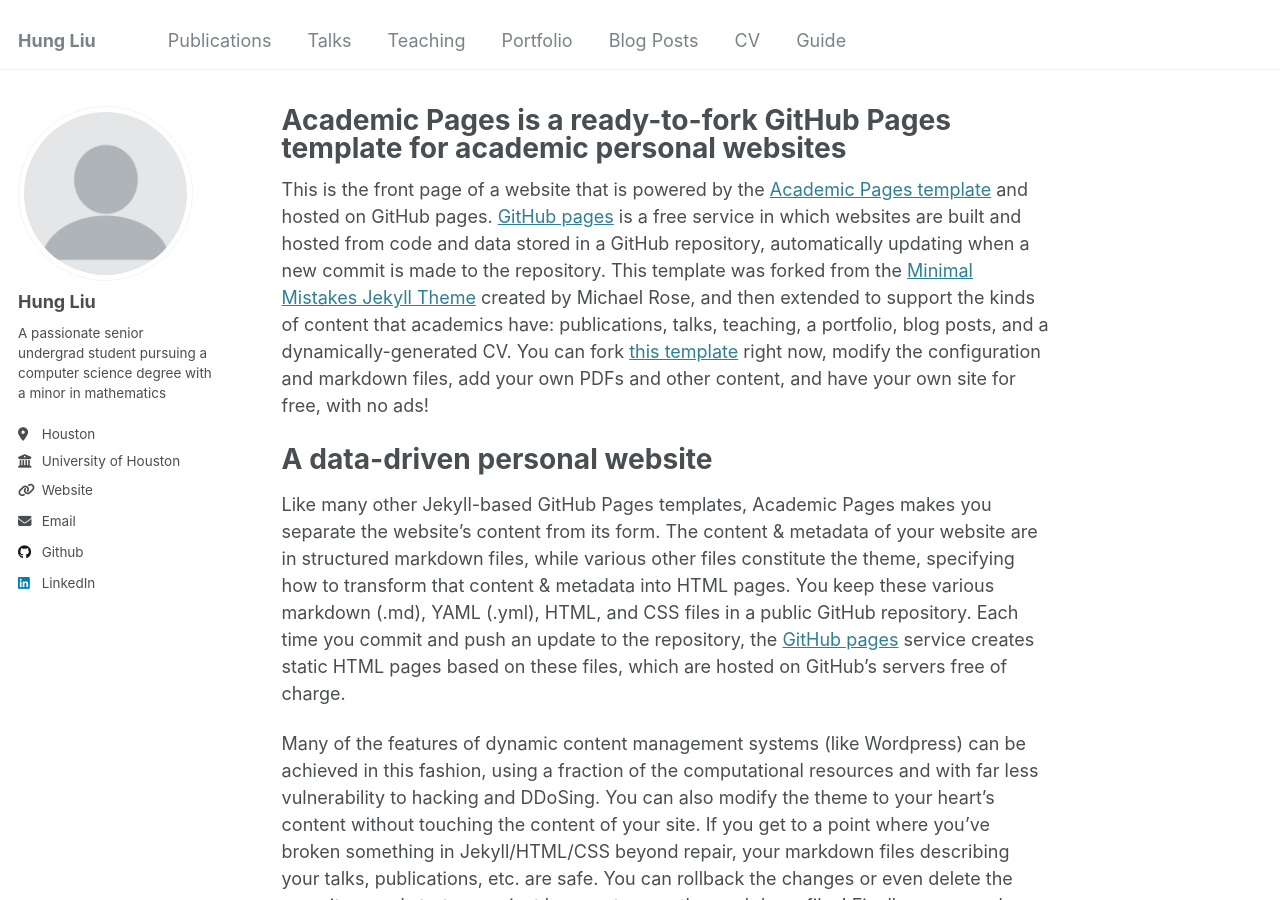
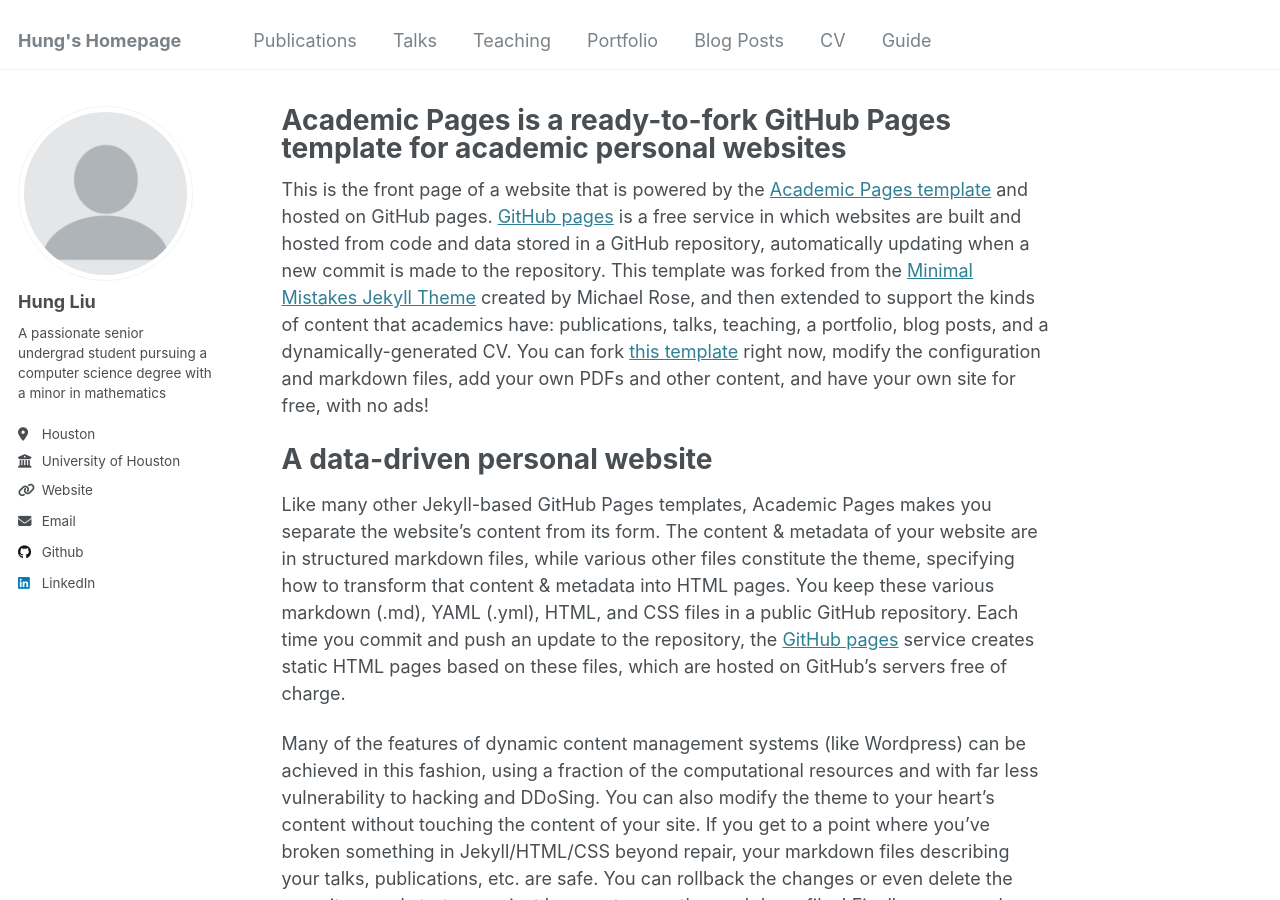
Before and after one commit to sunnySKL/sunnySKL.github.io, a Jekyll site: the page built from _pages/about.md, in a window 1280 px wide and 900 px high. Built offline with Jekyll 4.4.1, drawn with Linux system fonts in a browser that asks for light colours.

Commit message:
Update _config.yml

```diff
--- a/_config.yml
+++ b/_config.yml
@@ -8,7 +8,7 @@
 
 # Basic Site Settings
 locale                   : "en-US"
-title                    : "Hung Liu"
+title                    : "Hung's Homepage"
 title_separator          : "-"
 name                     : &name "Hung Liu"
 description              : &description "personal description"
```
